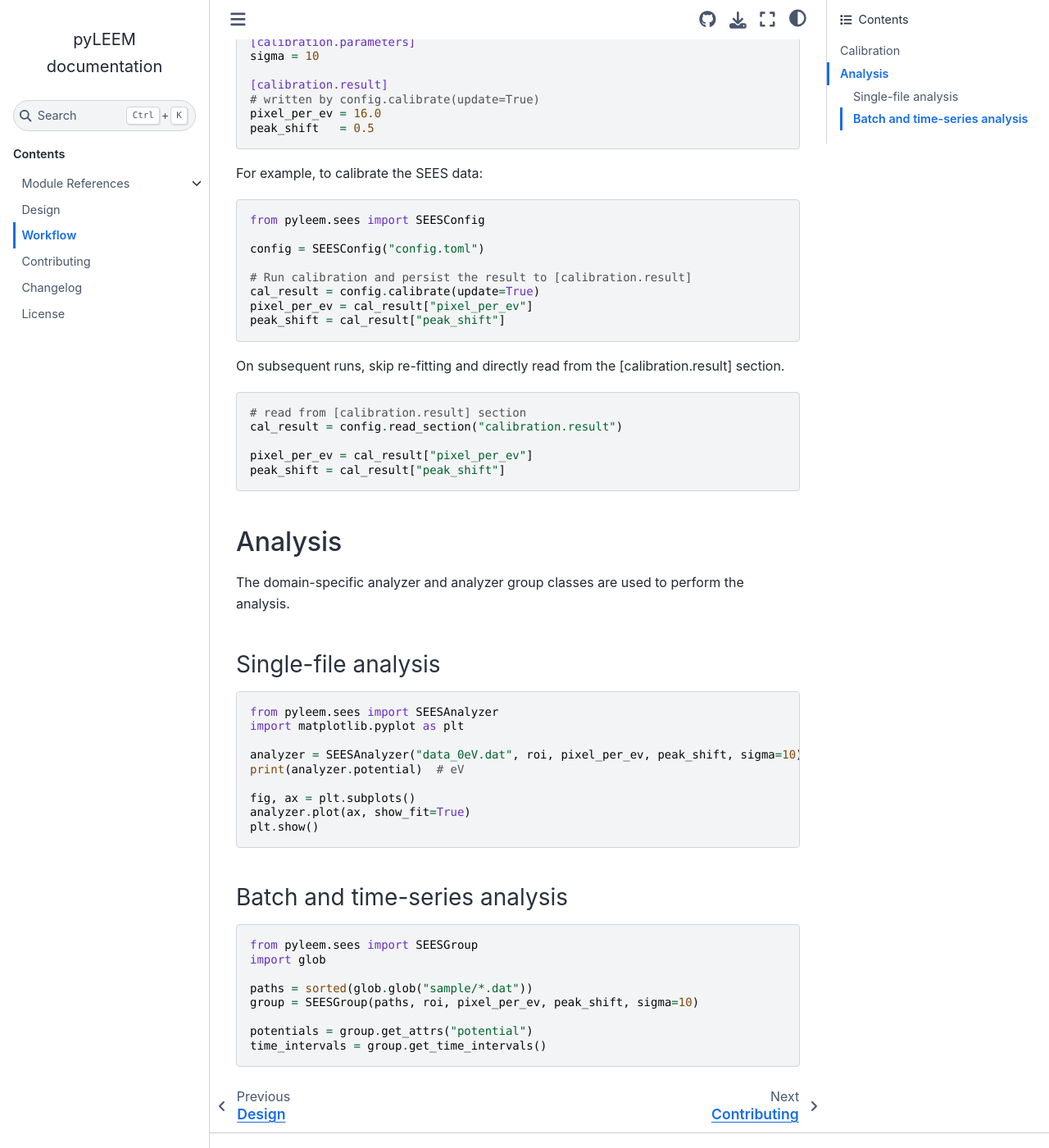
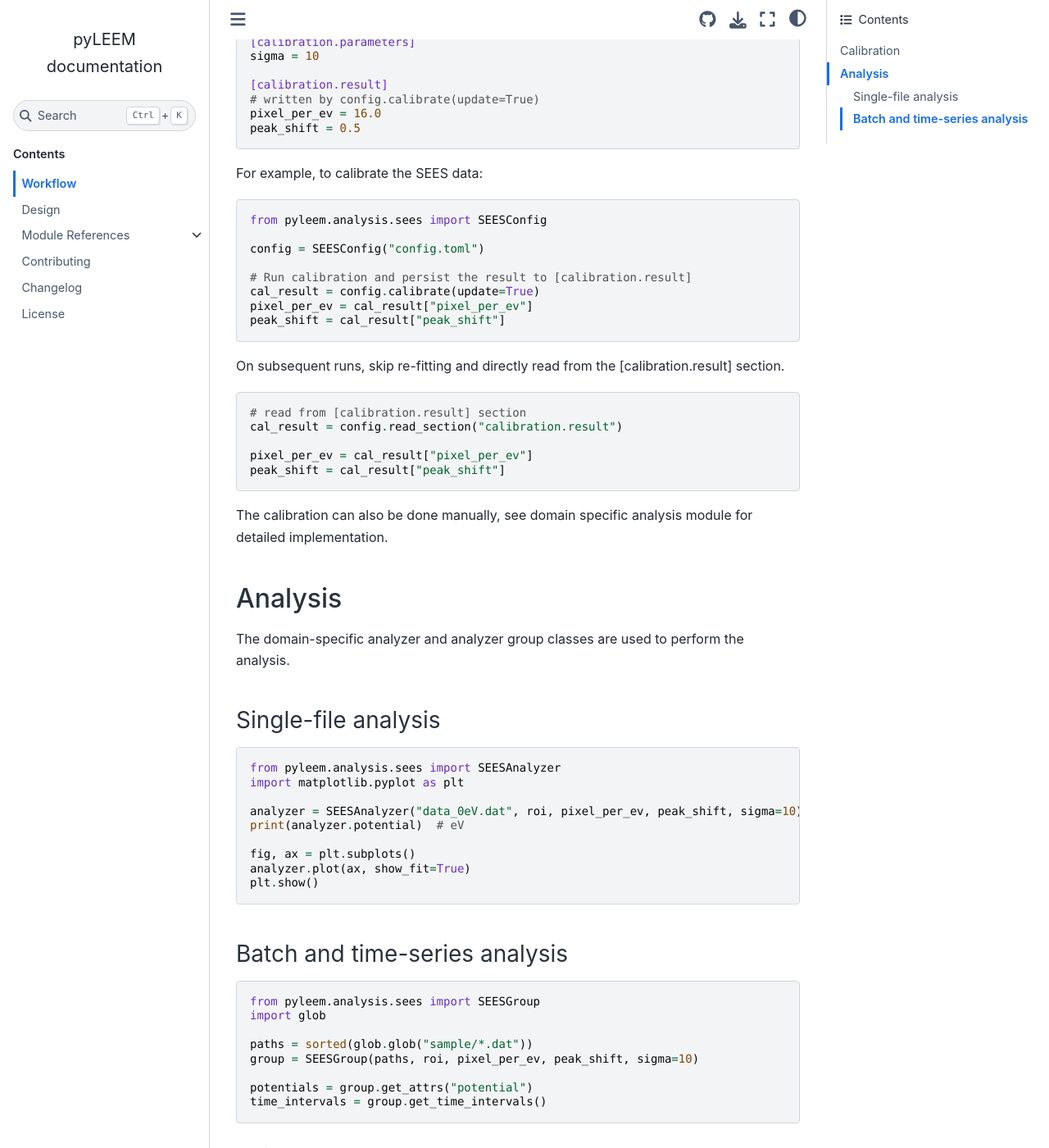
Before and after one commit to peterhys/pyLEEM, a Sphinx documentation site: the page built from docs/workflow.md, in a window 1280 px wide and 1400 px high, scrolled down 621 px. Shown: the whole window at 82% size. Built offline with Sphinx 7.4.7 and the Sphinx Book theme 1.1.4, drawn with Linux system fonts in a browser that asks for light colours.

Commit message:
Update documentation

````diff
--- a/docs/workflow.md
+++ b/docs/workflow.md
@@ -30,13 +30,13 @@
 [calibration.result]
 # written by config.calibrate(update=True)
 pixel_per_ev = 16.0
-peak_shift   = 0.5
+peak_shift = 0.5
 ```
 
 For example, to calibrate the SEES data:
 
 ```python
-from pyleem.sees import SEESConfig
+from pyleem.analysis.sees import SEESConfig
 
 config = SEESConfig("config.toml")
 
@@ -57,6 +57,9 @@
 peak_shift = cal_result["peak_shift"]
 ```
 
+The calibration can also be done manually, see domain specific analysis
+module for detailed implementation.
+
 ## Analysis
 
 The domain-specific analyzer and analyzer group classes are used to perform the analysis.
@@ -64,7 +67,7 @@
 ### Single-file analysis
 
 ```python
-from pyleem.sees import SEESAnalyzer
+from pyleem.analysis.sees import SEESAnalyzer
 import matplotlib.pyplot as plt
 
 analyzer = SEESAnalyzer("data_0eV.dat", roi, pixel_per_ev, peak_shift, sigma=10)
@@ -78,7 +81,7 @@
 ### Batch and time-series analysis
 
 ```python
-from pyleem.sees import SEESGroup
+from pyleem.analysis.sees import SEESGroup
 import glob
 
 paths = sorted(glob.glob("sample/*.dat"))
````
Also changed, not shown: docs/design.md (+4 -2 lines), docs/index.md (+2 -2 lines), docs/modules/analysis.md (+1 -1 lines).
